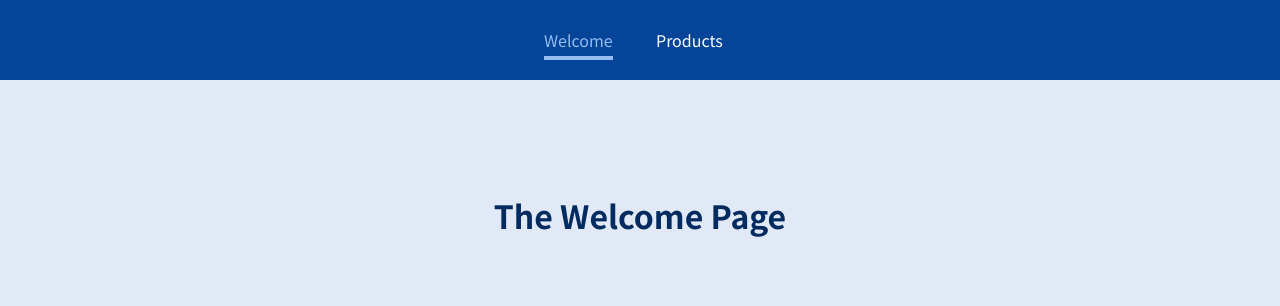
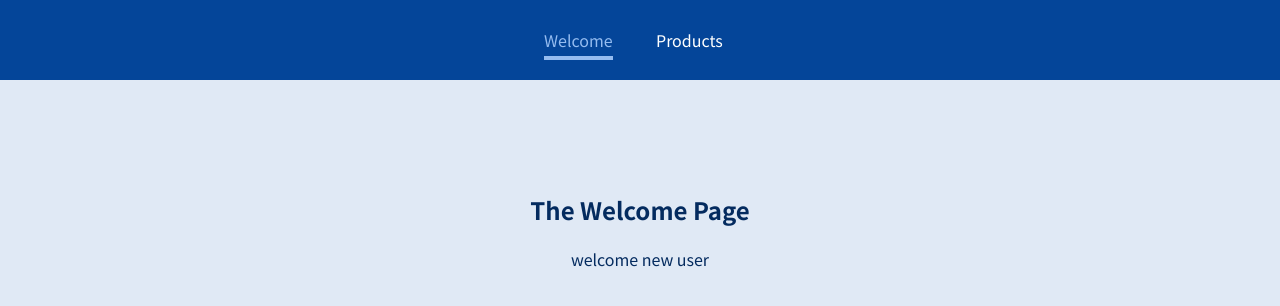
Before and after one commit to Arunthamizh/React_Building_a_Multi-Page_SPA_with_React_Router_part1, a React (Create React App) app: page /welcome in a window 1280 px wide. Shown: the top 306 px of the page. Built offline with nearby package versions, Linux system fonts and the light colour scheme.

Commit message:
10th-video working with nested routes

```diff
--- a/src/pages/Welcome.js
+++ b/src/pages/Welcome.js
@@ -1,9 +1,18 @@
+import { Routes, Route } from "react-router-dom";
+import Products from "./Products";
+
 const Welcome = () => {
 
 return(
-   <div>
-     <h1>The Welcome Page</h1>
-    </div>)
+  <section>
+    <div>
+      <h1>The Welcome Page</h1>
+     </div>
+     <Routes>
+        <Route path="/" element={<p>welcome new user</p> } />
+     </Routes>
+  </section>
+    )
 
 }
 
```
